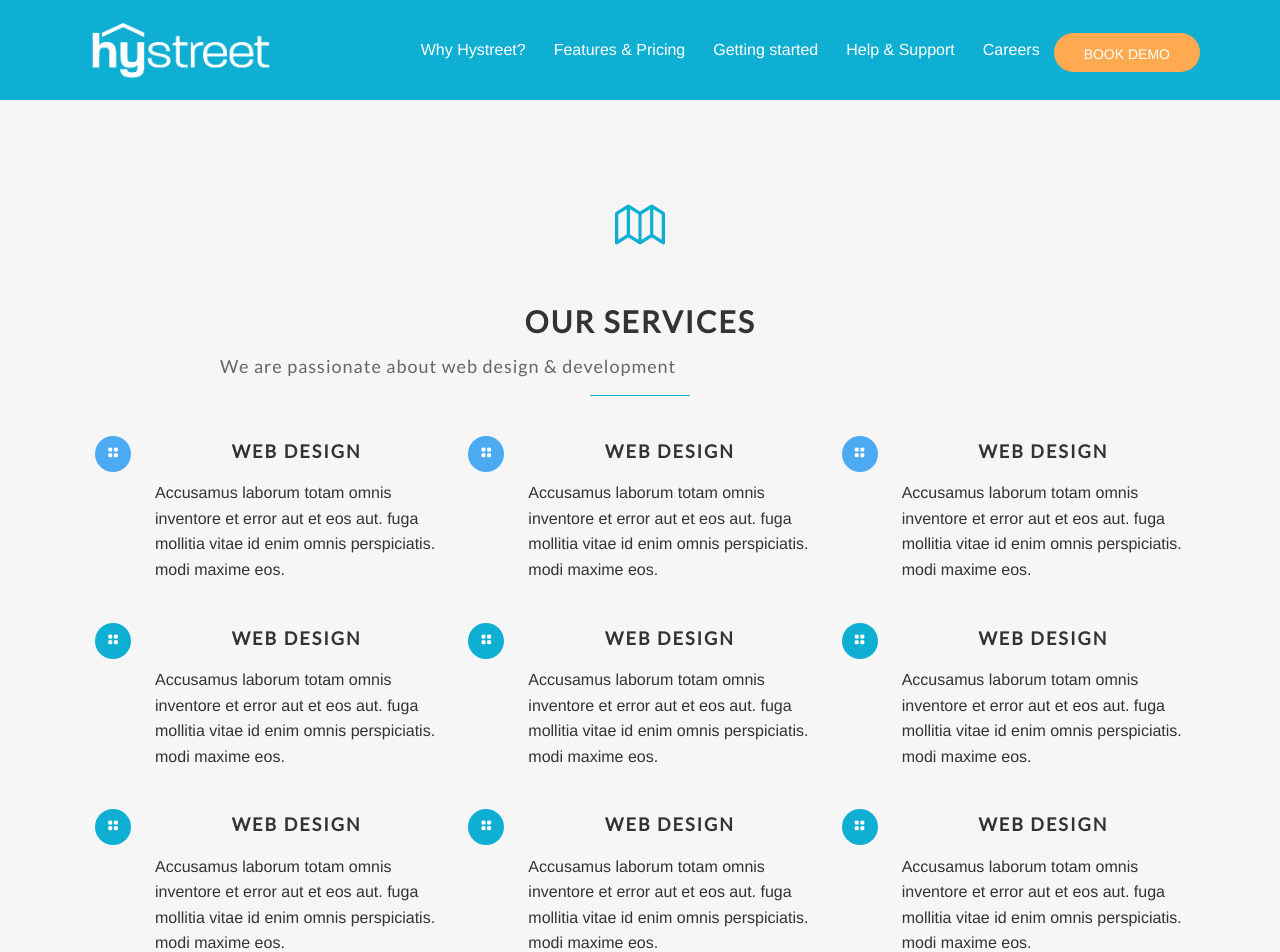
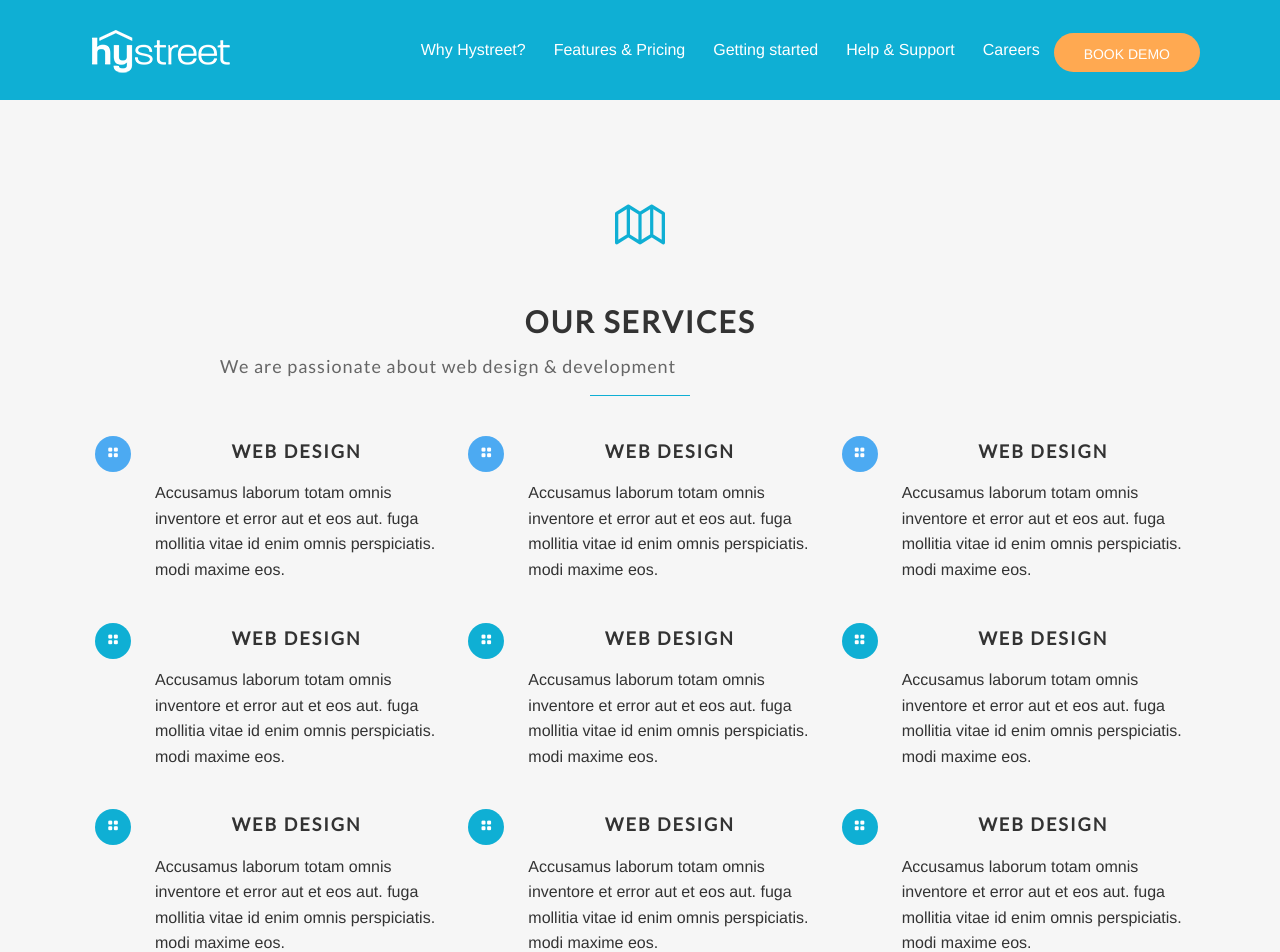
Before and after one commit to hystreet/hystreet.github.io, a Jekyll site: the page built from services.html, in a window 1280 px wide. Shown: the top 952 px of the page. Built offline with Jekyll 4.4.1, drawn with Linux system fonts in a browser that asks for light colours; some web fonts are replaced; a script that is not in the unit is left out.

Commit message:
updating footer and top bar logos

```diff
--- a/_layouts/default.html
+++ b/_layouts/default.html
@@ -22,7 +22,7 @@
             <li class='name'>
               <span>
                    <a href="/">
-                <img src='{{site.url}}/images/hystreet logo wite trans.png' style="width: 180px;">
+                <img src='{{site.url}}/images/top-bar-logo.png'>
                    </a>
               </spaqn>
             </li>
@@ -75,7 +75,7 @@
         <div class='row'>
           <div class='large-12 columns'></div>
           <h1 class='light'>
-            <img src='{{site.url}}/images/hystreet logo wite trans.png' style="width: 25%;">
+            <img src='{{site.url}}/images/footer-logo.png'>
             <br>
           </h1>
           <div class='spacing'></div>
```
